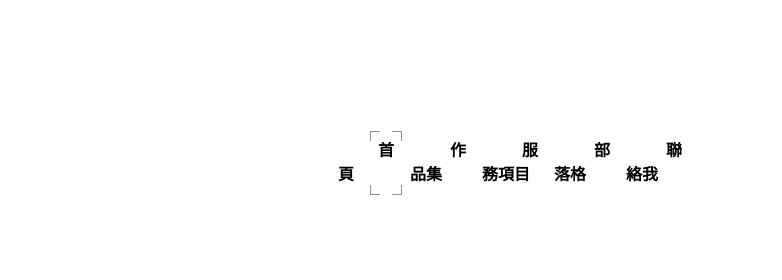
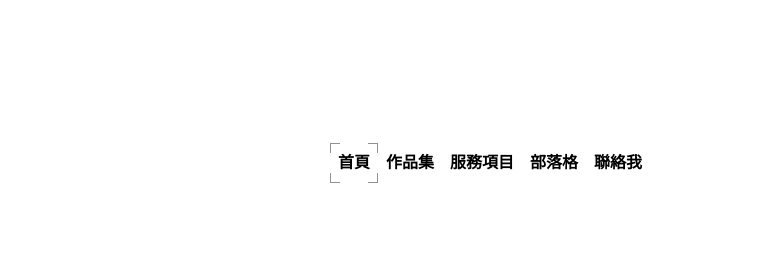
Before and after one commit to chenyu-0721/resume1.github.io, a website with bundled scripts: page index.html in a window 1280 px wide. Shown: the top 280 px of the page, 498-1280 px from the left. Built offline with nearby package versions, Linux system fonts and the light colour scheme.

Commit message:
modify
rwd介面 nav 點擊問題

```diff
--- a/pinia/resumeCover.js
+++ b/pinia/resumeCover.js
@@ -20,16 +20,16 @@ export default {
                     <ul class="navbar-nav resume-cover-nav-margin">
                         <li class="nav-item ">
                             <a href="#" class="nav-link " aria-current="page">
-                                <span class="resume-cover-nav-li-padding">首頁</span>
-                                <span class="nav-hover-upperLeft-StopPage-padding"></span>
-                                <span class="nav-hover-upperRight-StopPage-padding"></span>
-                                <span class="nav-hover-lowerRight-StopPage-padding"></span>
-                                <span class="nav-hover-lowerLeft-StopPage-padding"></span>
+                                <span class="resume-cover-nav-li">首頁</span>
+                                <span class="nav-hover-upperLeft-StopPage"></span>
+                                <span class="nav-hover-upperRight-StopPage"></span>
+                                <span class="nav-hover-lowerRight-StopPage"></span>
+                                <span class="nav-hover-lowerLeft-StopPage"></span>
                             </a>
                         </li>
                         <li class="nav-item">
                             <a href="#/work" class="nav-link" aria-current="page">
-                                <span class="resume-cover-nav-li-padding">作品集</span>
+                                <span class="resume-cover-nav-li">作品集</span>
                                 <span class="nav-hover-upperLeft"></span>
                                 <span class="nav-hover-upperRight"></span>
                                 <span class="nav-hover-lowerRight"></span>
@@ -39,7 +39,7 @@ export default {
                         <li class="nav-item">
                             <a href="#" class="nav-link" aria-current="page">
 
-                                <span class="resume-cover-nav-li-padding">服務項目</span>
+                                <span class="resume-cover-nav-li">服務項目</span>
                                 <span class="nav-hover-upperLeft"></span>
                                 <span class="nav-hover-upperRight"></span>
                                 <span class="nav-hover-lowerRight"></span>
@@ -49,7 +49,7 @@ export default {
                         <li class="nav-item">
                             <a href="#" class="nav-link " aria-current="page">
 
-                                <span class="resume-cover-nav-li-padding">部落格</span>
+                                <span class="resume-cover-nav-li">部落格</span>
                                 <span class="nav-hover-upperLeft"></span>
                                 <span class="nav-hover-upperRight"></span>
                                 <span class="nav-hover-lowerRight"></span>
@@ -58,7 +58,7 @@ export default {
                         </li>
                         <li class="nav-item">
                             <a href="#" class="nav-link " aria-current="page">
-                                <span class="resume-cover-nav-li-padding">聯絡我</span>
+                                <span class="resume-cover-nav-li">聯絡我</span>
                                 <span class="nav-hover-upperLeft"></span>
                                 <span class="nav-hover-upperRight"></span>
                                 <span class="nav-hover-lowerRight"></span>
@@ -266,14 +266,14 @@ export default {
 <div class="anypage-footer-img" id="callme">
   <div class="container">
       <footer class="anypage-footer">
-          <div class="anypage-footer-box1">
+          <div class="anypage-footer-box1 col-sm-3">
               <span class="anypage-footer-box-content">陳冠宇</span>
               <span class="anypage-footer-box-content">若有前端正職、後端實習工作職缺。</span>
               <span class="anypage-footer-box-content">歡迎與我聯繫！</span>
               <span class="anypage-footer-box-gmail">chen630602@gmail.com
               </span>
           </div>
-          <div class="anypage-footer-box2">
+          <div class="anypage-footer-box2 col-sm-3">
           <a class="text-muted"
           href="https://www.facebook.com/profile.php?id=100000503690781&locale=zh_TW">
           <div><button type="button" class="btn btn-outline-dark footer-button"><i
--- a/pinia/work/workComponent.js
+++ b/pinia/work/workComponent.js
@@ -14,7 +14,7 @@ export default {
           <ul class="navbar-nav resume-cover-nav-margin">
               <li class="nav-item ">
                   <a href="#" class="nav-link " aria-current="page">
-                      <span class="resume-cover-nav-li-padding">首頁</span>
+                      <span class="resume-cover-nav-li">首頁</span>
                       <span class="nav-hover-upperLeft"></span>
                       <span class="nav-hover-upperRight"></span>
                       <span class="nav-hover-lowerRight"></span>
@@ -23,16 +23,16 @@ export default {
               </li>
               <li class="nav-item">
                   <a href="#/work" class="nav-link" aria-current="page">
-                      <span class="resume-cover-nav-li-padding">作品集</span>
-                      <span class="nav-hover-upperLeft-StopPage-padding"></span>
+                      <span class="resume-cover-nav-li">作品集</span>
+                      <span class="nav-hover-upperLeft-StopPage"></span>
                       <span class="nav-hover-upperRight-StopPage"></span>
-                      <span class="nav-hover-lowerRight-StopPage-padding"></span>
-                      <span class="nav-hover-lowerLeft-StopPage-padding"></span>
+                      <span class="nav-hover-lowerRight-StopPage"></span>
+                      <span class="nav-hover-lowerLeft-StopPage"></span>
                   </a>
               </li>
               <li class="nav-item">
                   <a href="#" class="nav-link" aria-current="page">
-                      <span class="resume-cover-nav-li-padding">服務項目</span>
+                      <span class="resume-cover-nav-li">服務項目</span>
                       <span class="nav-hover-upperLeft"></span>
                       <span class="nav-hover-upperRight"></span>
                       <span class="nav-hover-lowerRight"></span>
@@ -42,7 +42,7 @@ export default {
               <li class="nav-item">
                   <a href="#" class="nav-link " aria-current="page">
 
-                      <span class="resume-cover-nav-li-padding">部落格</span>
+                      <span class="resume-cover-nav-li">部落格</span>
                       <span class="nav-hover-upperLeft"></span>
                       <span class="nav-hover-upperRight"></span>
                       <span class="nav-hover-lowerRight"></span>
@@ -51,7 +51,7 @@ export default {
               </li>
               <li class="nav-item">
                   <a href="#" class="nav-link " aria-current="page">
-                      <span class="resume-cover-nav-li-padding">聯絡我</span>
+                      <span class="resume-cover-nav-li">聯絡我</span>
                       <span class="nav-hover-upperLeft"></span>
                       <span class="nav-hover-upperRight"></span>
                       <span class="nav-hover-lowerRight"></span>
--- a/style.css
+++ b/style.css
@@ -27,9 +27,8 @@ body {
 /* * 共通 nav hover 框框 */
 
 .nav-hover-upperLeft {
-  top: 0px;
-  left: 0px;
-  margin-left: 40px;
+  top: 0;
+  left: 0;
   border-top: 1px solid #919191;
   border-left: 1px solid #919191;
 }
@@ -48,7 +47,6 @@ body {
 .nav-hover-lowerLeft {
   left: 0;
   bottom: 0;
-  margin-left: 40px;
   border-left: 1px solid #919191;
   border-bottom: 1px solid #919191;
 }
```
